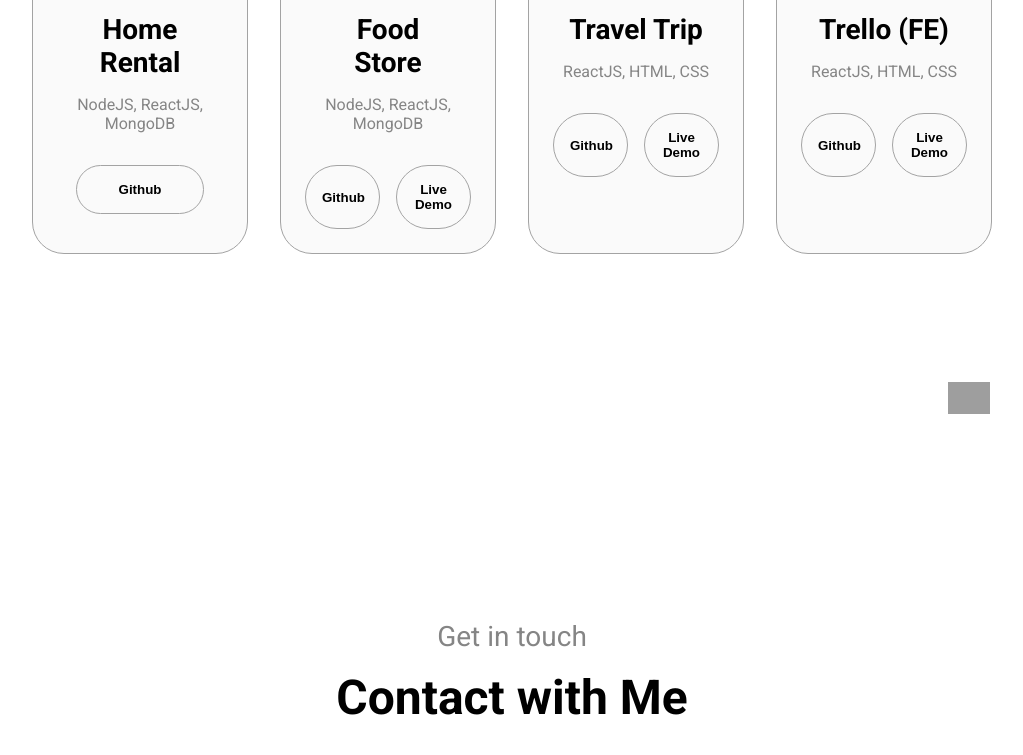
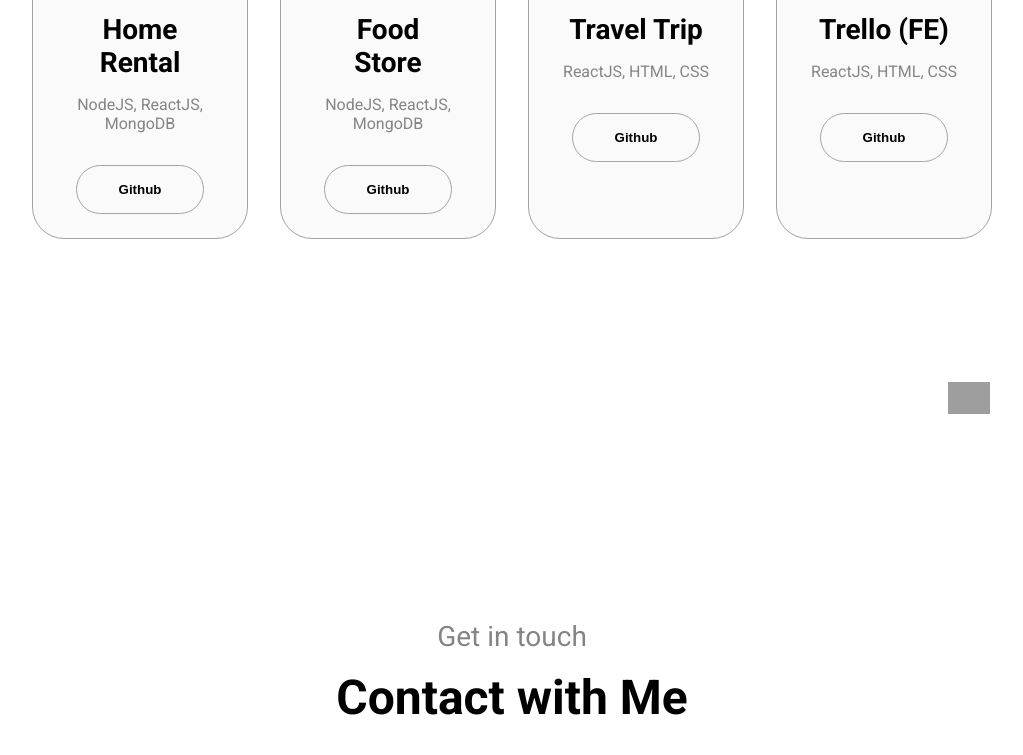
Before and after one commit to ncnnghia185/portfolio, a plain HTML site: page index.html in a window 1280 px wide. Shown: the part 2754-3509 px from the top of the page, without its empty margins (128-1151 px from the left). Drawn offline with Linux system fonts and the light colour scheme; grey boxes are pictures that could not be loaded; a web font is replaced by a local one.

Commit message:
NCN Portfolio

```diff
--- a/index.html
+++ b/index.html
@@ -349,7 +349,7 @@
               <button
                 type=""
                 class="btn btn-color-2 project-btn"
-                onclick="location.href=''"
+                onclick="location.href='https://github.com/ncnnghia185/home_rental'"
               >
                 Github
               </button>
@@ -370,17 +370,9 @@
               <button
                 type=""
                 class="btn btn-color-2 project-btn"
-                onclick="location.href='https://github.com/ncnnghia185/travel_template_react'"
+                onclick="location.href='https://github.com/ncnnghia185/food-store'"
               >
                 Github
-              </button>
-
-              <button
-                type=""
-                class="btn btn-color-2 project-btn"
-                onclick="location.href=''"
-              >
-                Live Demo
               </button>
             </div>
           </div>
@@ -399,17 +391,9 @@
               <button
                 type=""
                 class="btn btn-color-2 project-btn"
-                onclick="location.href=''"
+                onclick="location.href='https://github.com/ncnnghia185/travel_template_react'"
               >
                 Github
-              </button>
-
-              <button
-                type=""
-                class="btn btn-color-2 project-btn"
-                onclick="location.href=''"
-              >
-                Live Demo
               </button>
             </div>
           </div>
@@ -428,17 +412,9 @@
               <button
                 type=""
                 class="btn btn-color-2 project-btn"
-                onclick="location.href=''"
+                onclick="location.href='https://github.com/ncnnghia185/trello_web_frontend'"
               >
                 Github
-              </button>
-
-              <button
-                type=""
-                class="btn btn-color-2 project-btn"
-                onclick="location.href=''"
-              >
-                Live Demo
               </button>
             </div>
           </div>
```
